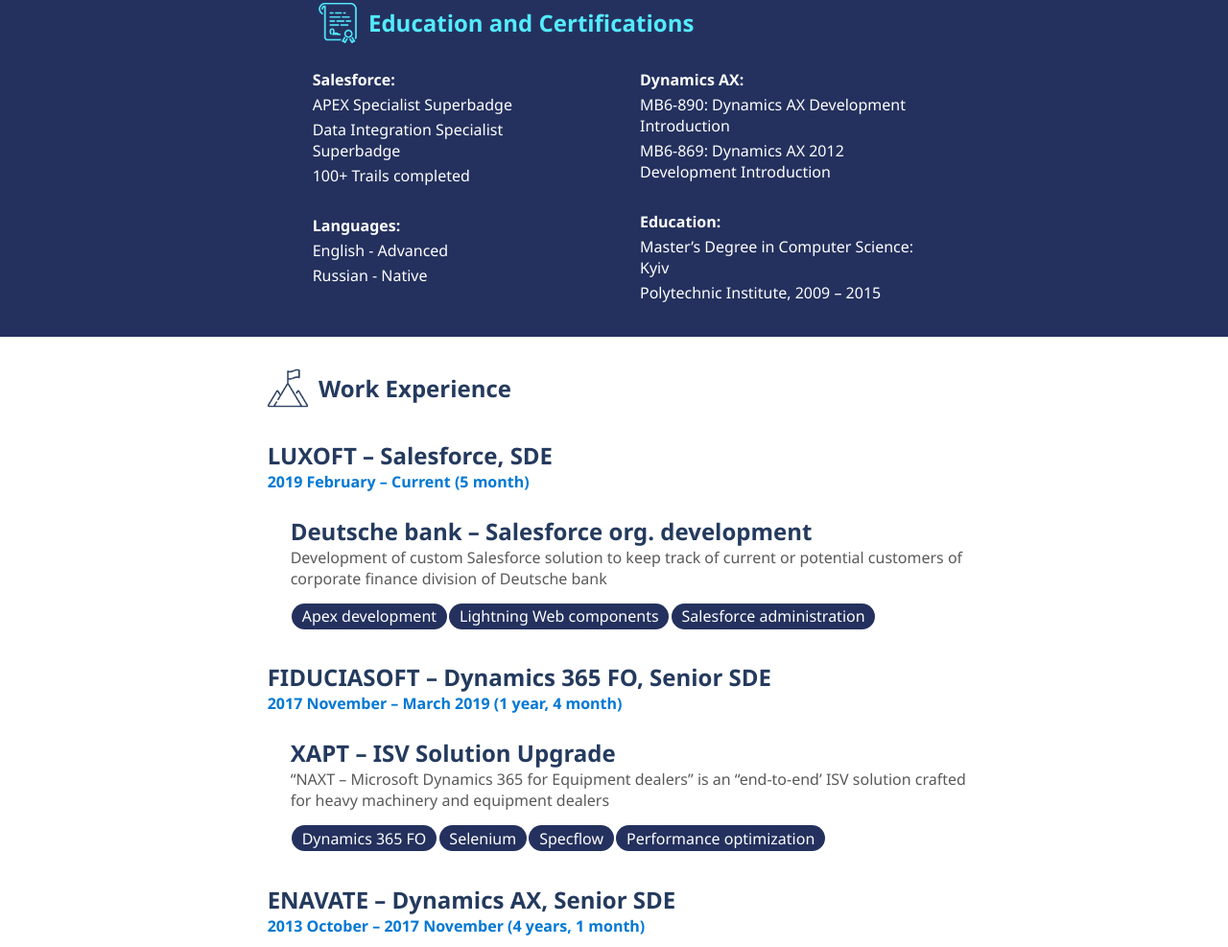
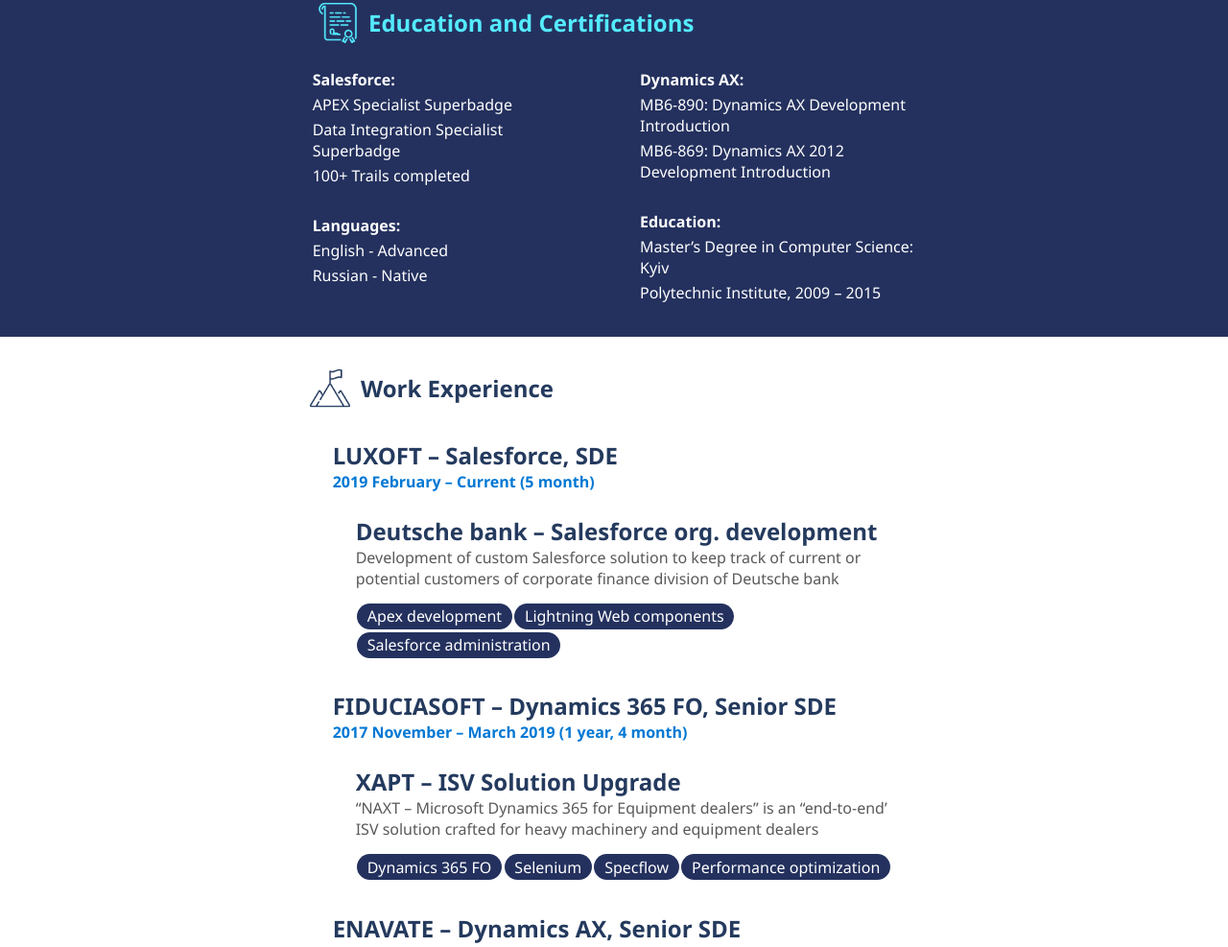
Before and after one commit to kryvyifedir/kryvyifedir.github.io, a plain HTML site: page index.html in a window 1280 px wide. Shown: the part 502-1489 px from the top of the page at 96% size. Drawn offline with Linux system fonts and the light colour scheme.

Commit message:
Work Exp Changes

```diff
--- a/index.html
+++ b/index.html
@@ -110,7 +110,7 @@
 
         <div class="section padding-bottom-big">
             <div class="inner-block">
-                <div class="subtitlewithicon padding-top-medium padding-left-medium">
+                <div class="subtitlewithicon padding-top-medium">
                     <img class="title-icon" src="assets\icons\workexp.png" />
                     <span class="text-subtitle text-color-darkblue">Work Experience</span>
                 </div>
--- a/style.css
+++ b/style.css
@@ -159,8 +159,9 @@ a{
 }
 
 .experience-card{
-    max-width: 550pt;
-    margin-right: 16pt;
+    width: 440pt;
+    padding-right: 18pt;
+    padding-left: 18pt;
     display: flex;
     flex-direction: column;
 }
```
